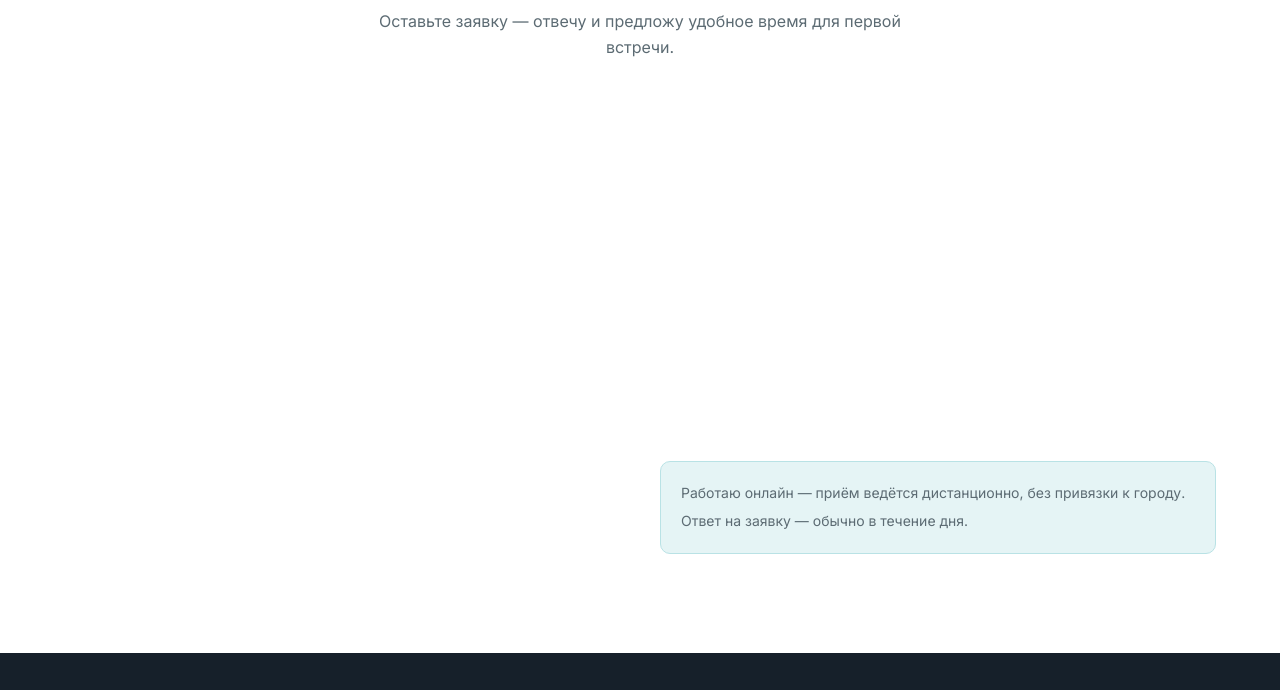
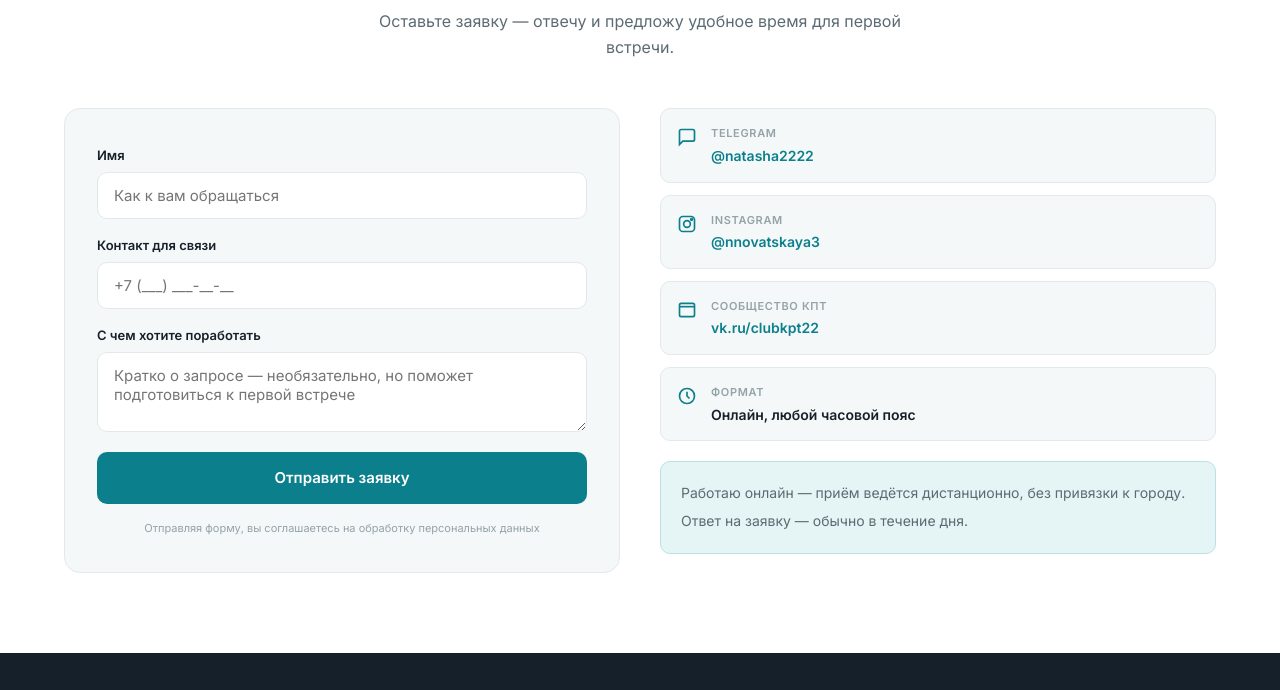
Before and after one commit to murzzsite/novatskaya-psy, a plain HTML site: page index.html in a window 1280 px wide. Shown: the part 6164-6854 px from the top of the page. Drawn offline with Linux system fonts and the light colour scheme.

Commit message:
fix: form and contacts were stuck invisible (reveal class on non-observed containers)
Co-Authored-By: Claude Sonnet 5.5 <noreply@anthropic.com>

```diff
--- a/index.html
+++ b/index.html
@@ -382,7 +382,7 @@ ym(114189886,"init",{clickmap:true,trackLinks:true,accurateTrackBounce:true,webv
         <p class="section-sub">Оставьте заявку — отвечу и предложу удобное время для первой встречи.</p>
       </div>
       <div class="contact-grid">
-        <div class="form-wrap reveal">
+        <div class="form-wrap">
           <form class="form" id="leadForm">
             <input type="text" name="_gotcha" style="display:none" tabindex="-1" autocomplete="off">
             <div class="form__group">
@@ -402,7 +402,7 @@ ym(114189886,"init",{clickmap:true,trackLinks:true,accurateTrackBounce:true,webv
           </form>
         </div>
         <div class="info-wrap">
-          <div class="contact-cards reveal">
+          <div class="contact-cards">
             <div class="contact-card">
               <span class="contact-card__icon"><svg width="20" height="20" viewBox="0 0 24 24" fill="none" stroke="#0b7f8c" stroke-width="2"><path d="M21 15a2 2 0 0 1-2 2H7l-4 4V5a2 2 0 0 1 2-2h14a2 2 0 0 1 2 2z"/></svg></span>
               <div>
```
